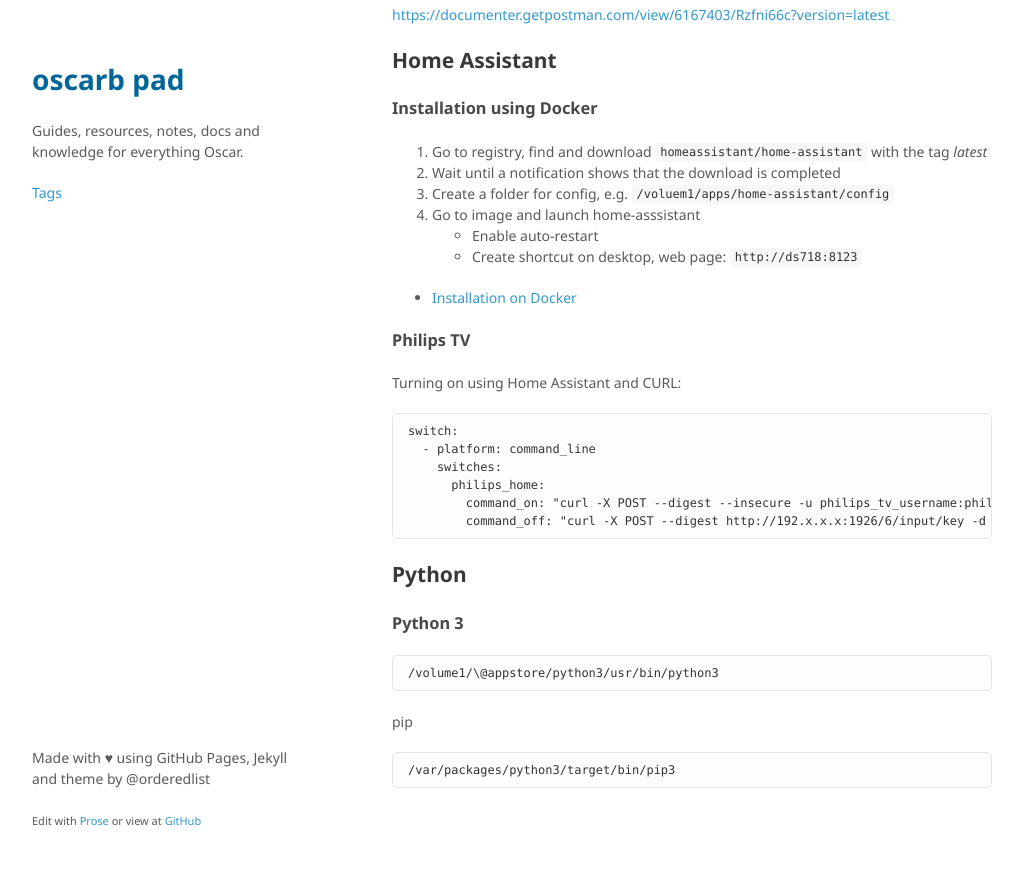
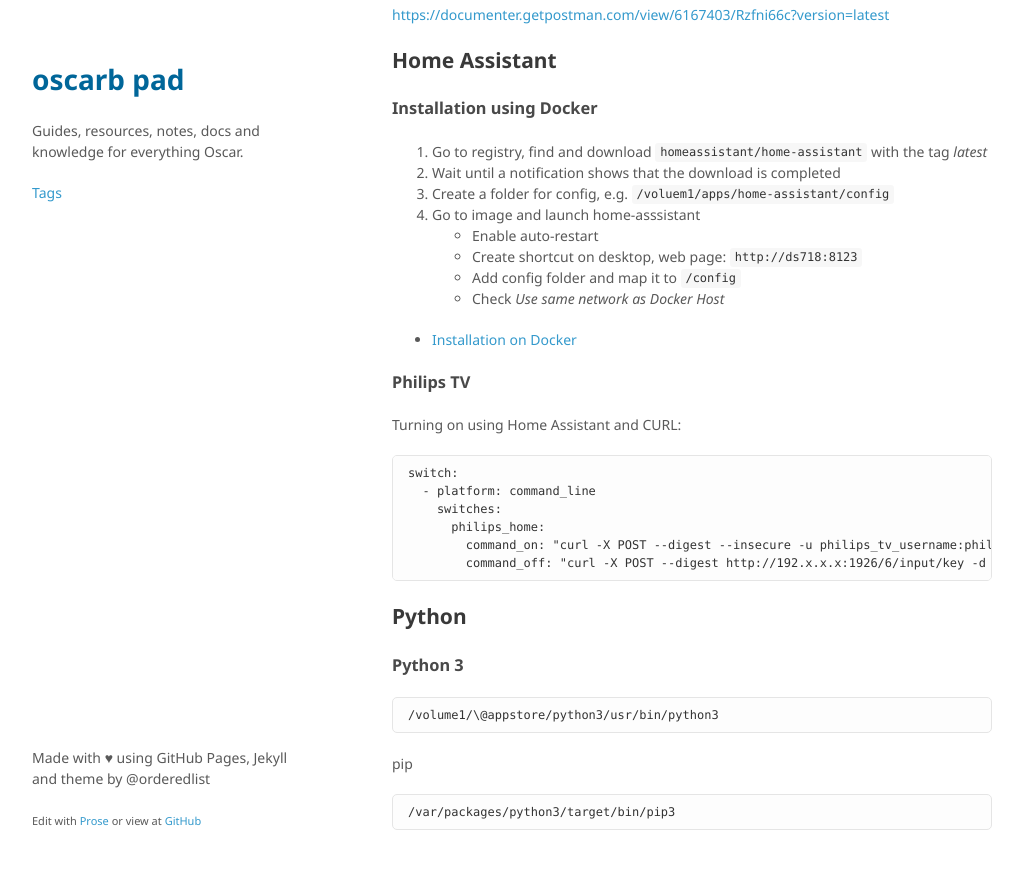
Before and after one commit to oscarb/pad, a Jekyll site: the page built from _docs/ds713.md, in a window 1280 px wide and 900 px high, scrolled down 6949 px. Shown: the top 869 px of the window, without its empty margins (128-1151 px from the left). Built offline with Jekyll 4.4.1, drawn with Linux system fonts in a browser that asks for light colours; some web fonts are replaced.

Commit message:
Update ds713.md

```diff
--- a/_docs/ds713.md
+++ b/_docs/ds713.md
@@ -305,6 +305,9 @@ https://documenter.getpostman.com/view/6167403/Rzfni66c?version=latest
 0. Go to image and launch home-asssistant
   * Enable auto-restart
   * Create shortcut on desktop, web page: `http://ds718:8123`
+  * Add config folder and map it to `/config`
+  * Check *Use same network as Docker Host*
+
 
 
 * [Installation on Docker](https://www.home-assistant.io/docs/installation/docker/)
```
